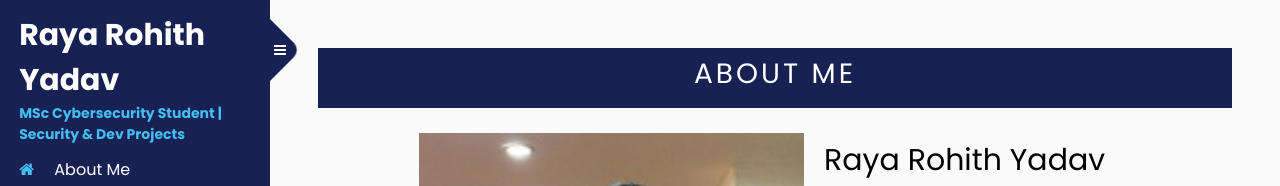
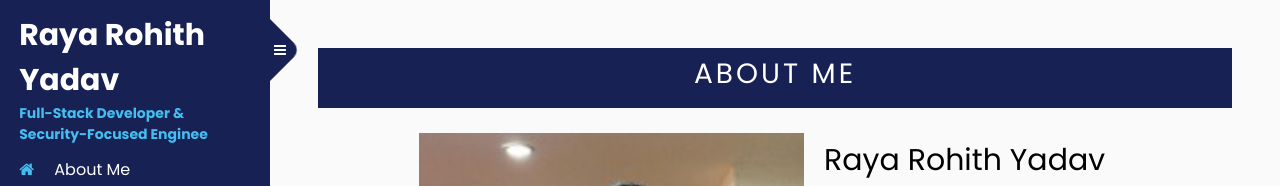
Before and after one commit to RayaRohith/RayaRohith.github.io, a plain HTML site: page index.html in a window 1280 px wide. Shown: the top 186 px of the page. Drawn offline with nearby package versions, Linux system fonts and the light colour scheme.

Commit message:
Update index.html

```diff
--- a/index.html
+++ b/index.html
@@ -35,7 +35,7 @@
 				</div>
 				<div class="p-4">
 					<h1 style="padding-top: 10px;"><a href="index.html" class="logo"
-							style="padding-top: 30px;">Raya Rohith Yadav <span>MSc Cybersecurity Student | Security & Dev Projects
+							style="padding-top: 30px;">Raya Rohith Yadav <span> Full-Stack Developer & Security-Focused Enginee
 </span></a></h1>
 					<div class="nav_menu_portfolio">
 						<ul class="list-unstyled components mb-5">
```
